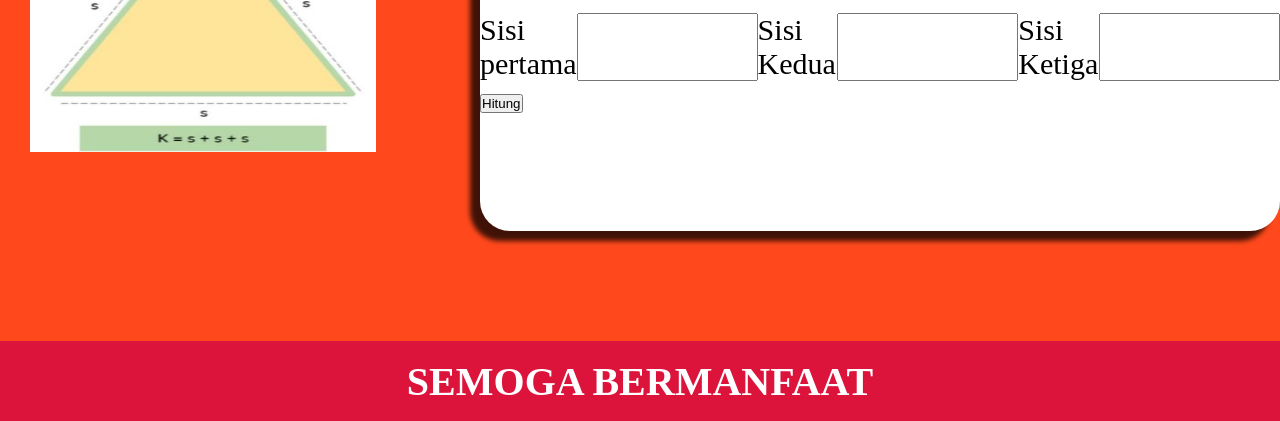
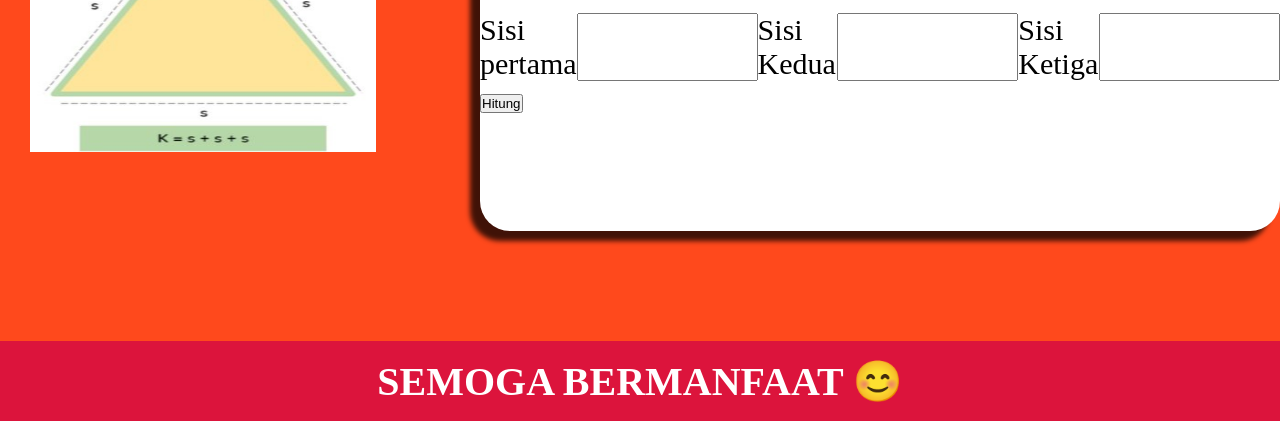
Before and after one commit to revou-fundamental-course/13-may-24-Aliezzar, a plain HTML site: page keliling_segitiga.html in a window 1280 px wide. Shown: the part 379-800 px from the top of the page. Drawn offline with Linux system fonts and the light colour scheme.

Commit message:
Mini project with Revou

```diff
--- a/keliling_segitiga.html
+++ b/keliling_segitiga.html
@@ -43,7 +43,7 @@
         </a>
     </div>
     <div class="container-footer">
-        <h1 class="h1-footer">SEMOGA BERMANFAAT</h1>
+        <h1 class="h1-footer">SEMOGA BERMANFAAT 😊</h1>
     </div>
 </div>
 </body>
```
